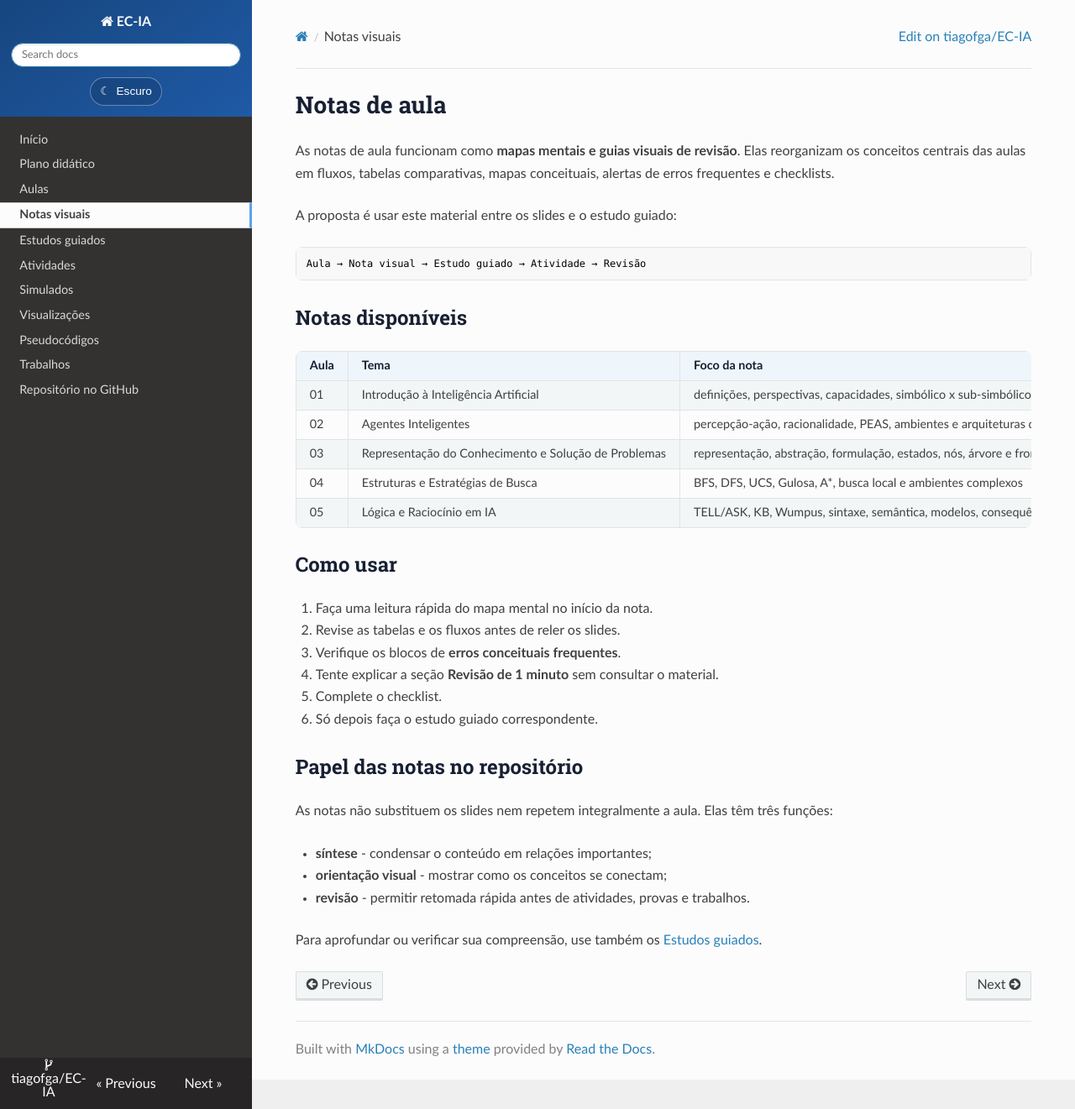
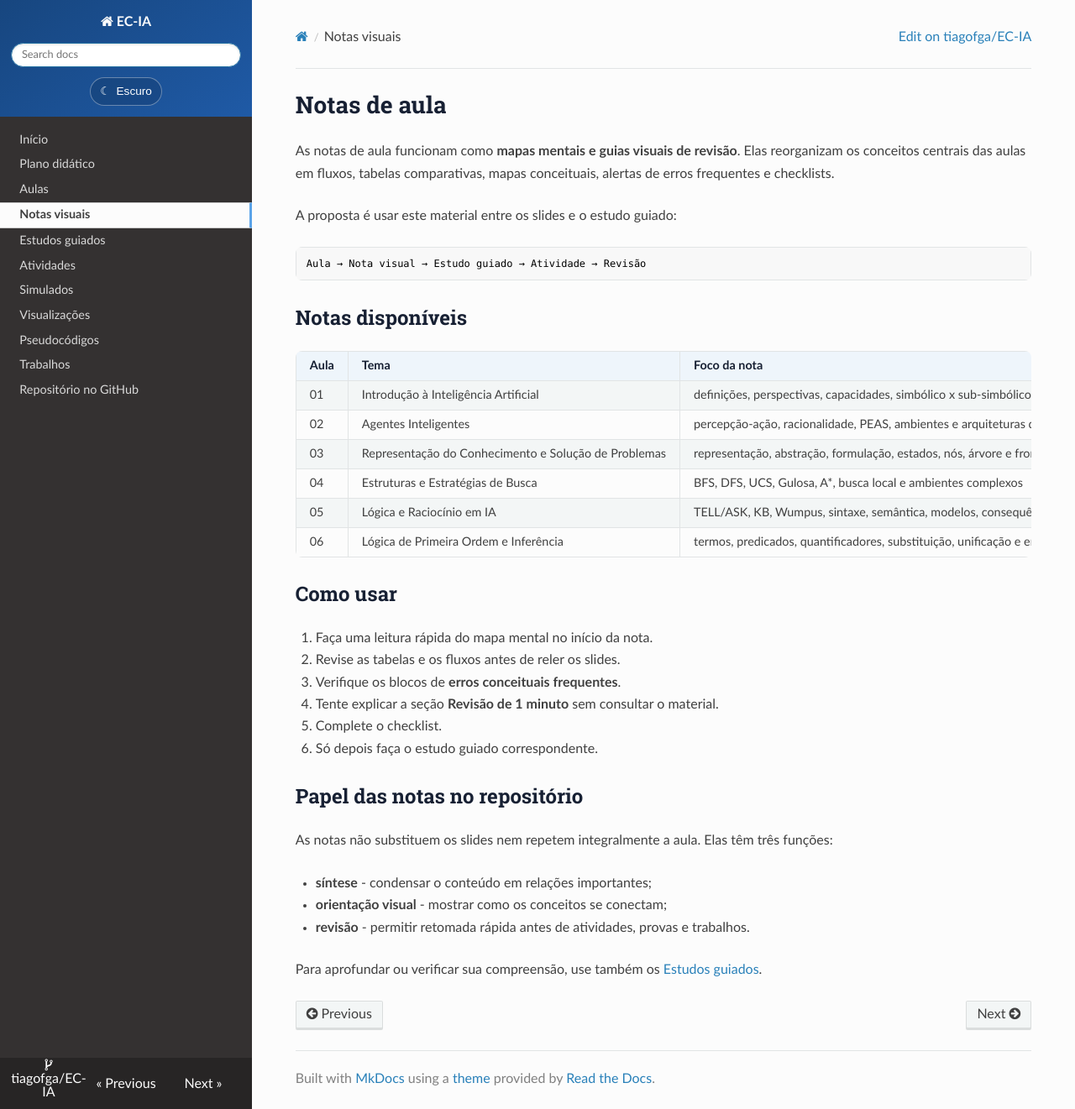
Before and after one commit to tiagofga/EC-IA, an MkDocs documentation site: the page built from docs/notas/index.md, in a window 1280 px wide and 1321 px high. Shown: the whole window at 84% size. Built offline with MkDocs 1.6.1, drawn with Linux system fonts in a browser that asks for light colours; nearby versions of some CDN libraries.

Commit message:
docs(aula-06): integrate lpo materials into site

```diff
--- a/docs/notas/index.md
+++ b/docs/notas/index.md
@@ -17,6 +17,7 @@ Aula → Nota visual → Estudo guiado → Atividade → Revisão
 | 03 | Representação do Conhecimento e Solução de Problemas | representação, abstração, formulação, estados, nós, árvore e fronteira | [Abrir nota](03-conhecimento/README.md) |
 | 04 | Estruturas e Estratégias de Busca | BFS, DFS, UCS, Gulosa, A*, busca local e ambientes complexos | [Abrir nota](04-busca/README.md) |
 | 05 | Lógica e Raciocínio em IA | TELL/ASK, KB, Wumpus, sintaxe, semântica, modelos, consequência lógica e resolução | [Abrir nota](05-logica/README.md) |
+| 06 | Lógica de Primeira Ordem e Inferência | termos, predicados, quantificadores, substituição, unificação e encadeamento | [Abrir nota](06-lpo-inferencia/README.md) |
 
 ## Como usar
 
```
